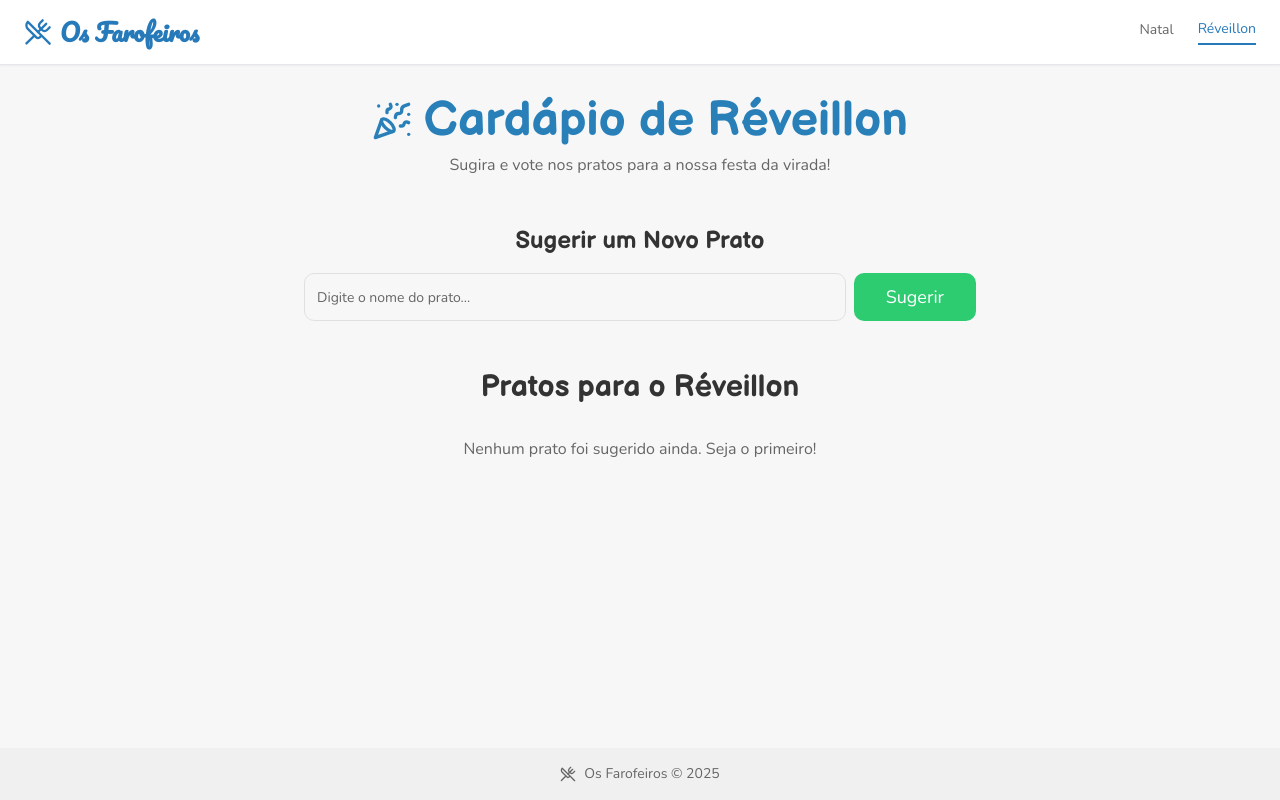
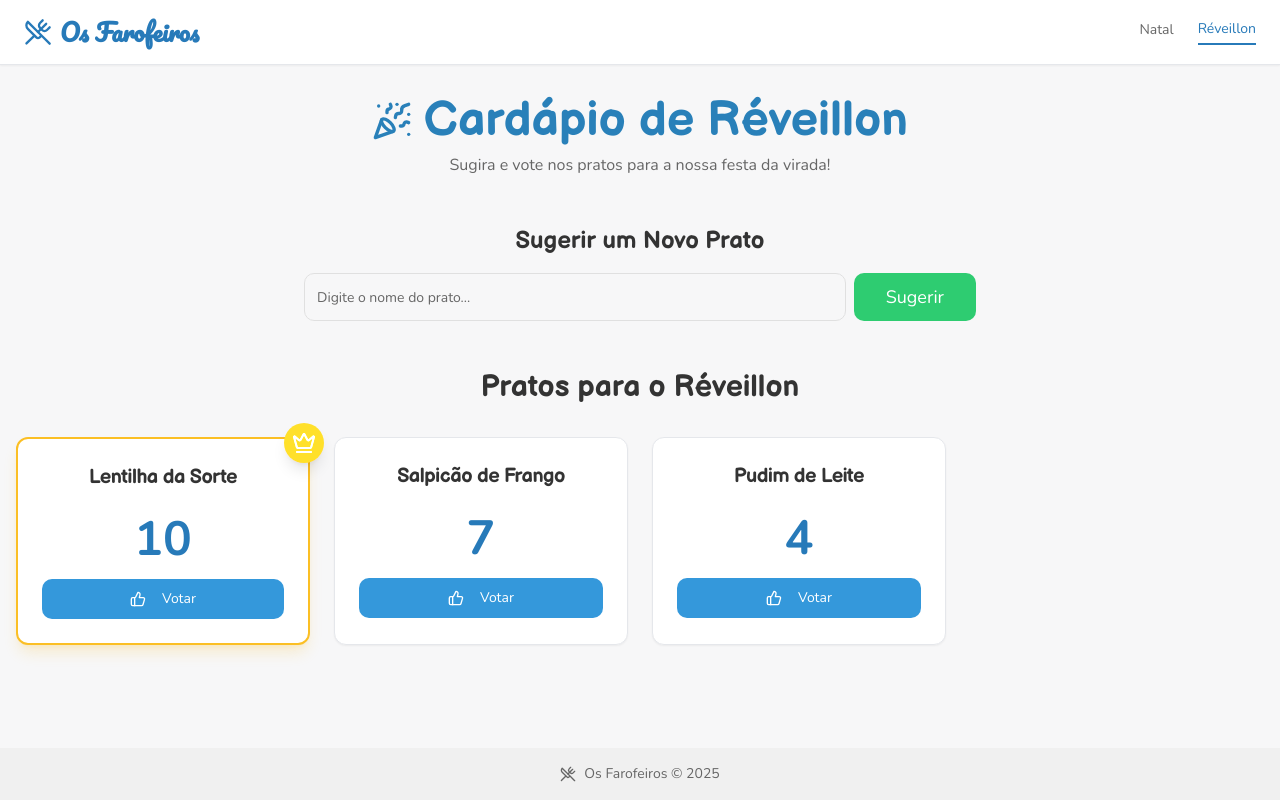
Before and after one commit to Bergch13-Il/vota--o-farofeiros-2ryckai9n, a React (Vite) app: page /reveillon in a window 1280 px wide. Built offline with nearby package versions, Linux system fonts and the light colour scheme.

Commit message:
feat: Implement persistent dish suggestions and votes

```diff
--- /dev/null
+++ b/src/components/DishCardSkeleton.tsx
@@ -0,0 +1,16 @@
+import { Card, CardContent, CardHeader } from '@/components/ui/card'
+import { Skeleton } from '@/components/ui/skeleton'
+
+export const DishCardSkeleton = () => {
+  return (
+    <Card className="animate-pulse">
+      <CardHeader>
+        <Skeleton className="h-6 w-3/4 mx-auto" />
+      </CardHeader>
+      <CardContent className="flex flex-col items-center gap-4">
+        <Skeleton className="h-12 w-16" />
+        <Skeleton className="h-10 w-full" />
+      </CardContent>
+    </Card>
+  )
+}
--- a/src/hooks/use-dishes.ts
+++ b/src/hooks/use-dishes.ts
@@ -1,104 +1,97 @@
-import { useState, useEffect, useCallback } from 'react'
+import { useState, useEffect, useMemo, useCallback } from 'react'
 import { Dish, EventType } from '@/types'
+import * as api from '@/lib/mock-api'
 
-const getInitialDishes = (eventType: EventType): Dish[] => {
+const getVotedDishesFromStorage = (eventType: EventType): string[] => {
   try {
-    const item = window.localStorage.getItem(`dishes_${eventType}`)
-    return item ? JSON.parse(item) : []
+    const key = `voted-dishes-${eventType}`
+    const stored = localStorage.getItem(key)
+    return stored ? JSON.parse(stored) : []
   } catch (error) {
-    console.error(error)
+    console.error('Failed to get voted dishes from storage', error)
     return []
   }
 }
 
-const getInitialVotedDishes = (eventType: EventType): string[] => {
+const saveVotedDishesToStorage = (eventType: EventType, ids: string[]) => {
   try {
-    const item = window.localStorage.getItem(`voted_dishes_${eventType}`)
-    return item ? JSON.parse(item) : []
+    const key = `voted-dishes-${eventType}`
+    localStorage.setItem(key, JSON.stringify(ids))
   } catch (error) {
-    console.error(error)
-    return []
+    console.error('Failed to save voted dishes to storage', error)
   }
 }
 
 export const useDishes = (eventType: EventType) => {
-  const [dishes, setDishes] = useState<Dish[]>(() =>
-    getInitialDishes(eventType),
-  )
+  const [dishes, setDishes] = useState<Dish[]>([])
+  const [isLoading, setIsLoading] = useState(true)
   const [votedDishes, setVotedDishes] = useState<string[]>(() =>
-    getInitialVotedDishes(eventType),
+    getVotedDishesFromStorage(eventType),
   )
 
-  useEffect(() => {
+  const fetchDishes = useCallback(async () => {
     try {
-      const sortedDishes = [...dishes].sort((a, b) => b.votes - a.votes)
-      window.localStorage.setItem(
-        `dishes_${eventType}`,
-        JSON.stringify(sortedDishes),
-      )
+      const fetchedDishes = await api.getDishes(eventType)
+      setDishes(fetchedDishes)
     } catch (error) {
-      console.error(error)
+      console.error(`Failed to fetch ${eventType} dishes`, error)
+    } finally {
+      setIsLoading(false)
     }
-  }, [dishes, eventType])
+  }, [eventType])
 
   useEffect(() => {
-    try {
-      window.localStorage.setItem(
-        `voted_dishes_${eventType}`,
-        JSON.stringify(votedDishes),
-      )
-    } catch (error) {
-      console.error(error)
-    }
+    fetchDishes()
+    const interval = setInterval(fetchDishes, 5000) // Poll every 5 seconds
+    return () => clearInterval(interval)
+  }, [fetchDishes])
+
+  useEffect(() => {
+    saveVotedDishesToStorage(eventType, votedDishes)
   }, [votedDishes, eventType])
 
   const addDish = useCallback(
-    (dishName: string): { success: boolean; message: string } => {
-      const trimmedName = dishName.trim()
-      if (
-        dishes.some(
-          (dish) => dish.name.toLowerCase() === trimmedName.toLowerCase(),
-        )
-      ) {
-        return { success: false, message: 'Este prato já foi sugerido!' }
+    async (name: string) => {
+      const result = await api.addDish(eventType, name)
+      if (result.success) {
+        setDishes(result.dishes)
       }
-      const newDish: Dish = {
-        id: new Date().toISOString(),
-        name: trimmedName,
-        votes: 0,
-      }
-      setDishes((prevDishes) => [...prevDishes, newDish])
-      return { success: true, message: 'Prato sugerido com sucesso!' }
+      return { success: result.success, message: result.message }
     },
-    [dishes],
+    [eventType],
   )
 
   const voteForDish = useCallback(
-    (dishId: string) => {
-      if (votedDishes.includes(dishId)) {
-        return
+    async (id: string) => {
+      if (votedDishes.includes(id)) return
+
+      setVotedDishes((prev) => [...prev, id])
+      // Optimistic update
+      setDishes((prevDishes) =>
+        prevDishes
+          .map((dish) =>
+            dish.id === id ? { ...dish, votes: dish.votes + 1 } : dish,
+          )
+          .sort((a, b) => b.votes - a.votes || a.name.localeCompare(b.name)),
+      )
+
+      const result = await api.voteForDish(eventType, id)
+      if (!result.success) {
+        // Revert optimistic update on failure
+        setVotedDishes((prev) => prev.filter((votedId) => votedId !== id))
+        fetchDishes() // Refetch to be sure
       }
-      setDishes((prevDishes) =>
-        prevDishes.map((dish) =>
-          dish.id === dishId ? { ...dish, votes: dish.votes + 1 } : dish,
-        ),
-      )
-      setVotedDishes((prevVoted) => [...prevVoted, dishId])
     },
-    [votedDishes],
+    [eventType, votedDishes, fetchDishes],
   )
 
-  const sortedDishes = [...dishes].sort((a, b) => b.votes - a.votes)
-  const winningDishId =
-    sortedDishes.length > 0 && sortedDishes[0].votes > 0
-      ? sortedDishes[0].id
-      : null
+  const winningDishId = useMemo(() => {
+    if (dishes.length === 0) return null
+    const maxVotes = Math.max(...dishes.map((d) => d.votes))
+    if (maxVotes === 0) return null
+    const winners = dishes.filter((d) => d.votes === maxVotes)
+    return winners.length === 1 ? winners[0].id : null
+  }, [dishes])
 
-  return {
-    dishes: sortedDishes,
-    votedDishes,
-    addDish,
-    voteForDish,
-    winningDishId,
-  }
+  return { dishes, votedDishes, addDish, voteForDish, winningDishId, isLoading }
 }
--- /dev/null
+++ b/src/lib/mock-api.ts
@@ -0,0 +1,113 @@
+import { Dish, EventType } from '@/types'
+
+const DB_KEY = 'farofeiros-db'
+
+const initialData: { natal: Dish[]; reveillon: Dish[] } = {
+  natal: [
+    { id: 'natal-1', name: 'Peru Assado', votes: 5 },
+    { id: 'natal-2', name: 'Bacalhoada', votes: 3 },
+    { id: 'natal-3', name: 'Farofa de Frutas', votes: 8 },
+  ],
+  reveillon: [
+    { id: 'reveillon-1', name: 'Lentilha da Sorte', votes: 10 },
+    { id: 'reveillon-2', name: 'Salpicão de Frango', votes: 7 },
+    { id: 'reveillon-3', name: 'Pudim de Leite', votes: 4 },
+  ],
+}
+
+const getDatabase = (): { natal: Dish[]; reveillon: Dish[] } => {
+  try {
+    const dbString = localStorage.getItem(DB_KEY)
+    if (dbString) {
+      return JSON.parse(dbString)
+    }
+    localStorage.setItem(DB_KEY, JSON.stringify(initialData))
+    return initialData
+  } catch (error) {
+    console.error('Failed to read from localStorage', error)
+    return initialData
+  }
+}
+
+const saveDatabase = (db: { natal: Dish[]; reveillon: Dish[] }) => {
+  try {
+    localStorage.setItem(DB_KEY, JSON.stringify(db))
+  } catch (error) {
+    console.error('Failed to write to localStorage', error)
+  }
+}
+
+const simulateDelay = (ms: number) =>
+  new Promise((resolve) => setTimeout(resolve, ms))
+
+export const getDishes = async (eventType: EventType): Promise<Dish[]> => {
+  await simulateDelay(300)
+  const db = getDatabase()
+  return db[eventType].sort(
+    (a, b) => b.votes - a.votes || a.name.localeCompare(b.name),
+  )
+}
+
+export const addDish = async (
+  eventType: EventType,
+  name: string,
+): Promise<{ success: boolean; message: string; dishes: Dish[] }> => {
+  await simulateDelay(500)
+  const db = getDatabase()
+  const dishes = db[eventType]
+
+  if (dishes.some((dish) => dish.name.toLowerCase() === name.toLowerCase())) {
+    return {
+      success: false,
+      message: 'Este prato já foi sugerido!',
+      dishes,
+    }
+  }
+
+  const newDish: Dish = {
+    id: `${eventType}-${Date.now()}`,
+    name,
+    votes: 0,
+  }
+
+  db[eventType].push(newDish)
+  saveDatabase(db)
+
+  const sortedDishes = db[eventType].sort(
+    (a, b) => b.votes - a.votes || a.name.localeCompare(b.name),
+  )
+
+  return {
+    success: true,
+    message: 'Prato sugerido com sucesso!',
+    dishes: sortedDishes,
+  }
+}
+
+export const voteForDish = async (
+  eventType: EventType,
+  id: string,
+): Promise<{ success: boolean; message: string; dishes: Dish[] }> => {
+  await simulateDelay(200)
+  const db = getDatabase()
+  const dish = db[eventType].find((d) => d.id === id)
+
+  if (dish) {
+    dish.votes += 1
+    saveDatabase(db)
+    const sortedDishes = db[eventType].sort(
+      (a, b) => b.votes - a.votes || a.name.localeCompare(b.name),
+    )
+    return {
+      success: true,
+      message: 'Voto computado!',
+      dishes: sortedDishes,
+    }
+  }
+
+  return {
+    success: false,
+    message: 'Prato não encontrado.',
+    dishes: db[eventType],
+  }
+}
--- a/src/pages/Natal.tsx
+++ b/src/pages/Natal.tsx
@@ -5,14 +5,21 @@ import { useToast } from '@/components/ui/use-toast'
 import { DishCard } from '@/components/DishCard'
 import { useDishes } from '@/hooks/use-dishes'
 import { TreePine } from 'lucide-react'
+import { DishCardSkeleton } from '@/components/DishCardSkeleton'
 
 const NatalPage = () => {
   const [newDishName, setNewDishName] = useState('')
-  const { dishes, votedDishes, addDish, voteForDish, winningDishId } =
-    useDishes('natal')
+  const {
+    dishes,
+    votedDishes,
+    addDish,
+    voteForDish,
+    winningDishId,
+    isLoading,
+  } = useDishes('natal')
   const { toast } = useToast()
 
-  const handleSuggestDish = () => {
+  const handleSuggestDish = async () => {
     if (newDishName.trim() === '') {
       toast({
         title: 'Erro',
@@ -21,12 +28,12 @@ const NatalPage = () => {
       })
       return
     }
-    const result = addDish(newDishName)
+    const result = await addDish(newDishName)
     toast({
       title: result.success ? 'Sucesso!' : 'Atenção',
       description: result.message,
       variant: result.success ? 'default' : 'destructive',
-      className: 'bg-success text-white',
+      className: result.success ? 'bg-success text-white' : '',
     })
     if (result.success) {
       setNewDishName('')
@@ -74,7 +81,13 @@ const NatalPage = () => {
         <h2 className="text-3xl font-bold mb-8 text-center font-display">
           Pratos para o Natal
         </h2>
-        {dishes.length === 0 ? (
+        {isLoading ? (
+          <div className="grid grid-cols-1 sm:grid-cols-2 md:grid-cols-3 lg:grid-cols-4 gap-6">
+            {Array.from({ length: 4 }).map((_, index) => (
+              <DishCardSkeleton key={index} />
+            ))}
+          </div>
+        ) : dishes.length === 0 ? (
           <p className="text-center text-muted-foreground">
             Nenhum prato foi sugerido ainda. Seja o primeiro!
           </p>
--- a/src/pages/Reveillon.tsx
+++ b/src/pages/Reveillon.tsx
@@ -5,14 +5,21 @@ import { useToast } from '@/components/ui/use-toast'
 import { DishCard } from '@/components/DishCard'
 import { useDishes } from '@/hooks/use-dishes'
 import { PartyPopper } from 'lucide-react'
+import { DishCardSkeleton } from '@/components/DishCardSkeleton'
 
 const ReveillonPage = () => {
   const [newDishName, setNewDishName] = useState('')
-  const { dishes, votedDishes, addDish, voteForDish, winningDishId } =
-    useDishes('reveillon')
+  const {
+    dishes,
+    votedDishes,
+    addDish,
+    voteForDish,
+    winningDishId,
+    isLoading,
+  } = useDishes('reveillon')
   const { toast } = useToast()
 
-  const handleSuggestDish = () => {
+  const handleSuggestDish = async () => {
     if (newDishName.trim() === '') {
       toast({
         title: 'Erro',
@@ -21,12 +28,12 @@ const ReveillonPage = () => {
       })
       return
     }
-    const result = addDish(newDishName)
+    const result = await addDish(newDishName)
     toast({
       title: result.success ? 'Sucesso!' : 'Atenção',
       description: result.message,
       variant: result.success ? 'default' : 'destructive',
-      className: 'bg-success text-white',
+      className: result.success ? 'bg-success text-white' : '',
     })
     if (result.success) {
       setNewDishName('')
@@ -74,7 +81,13 @@ const ReveillonPage = () => {
         <h2 className="text-3xl font-bold mb-8 text-center font-display">
           Pratos para o Réveillon
         </h2>
-        {dishes.length === 0 ? (
+        {isLoading ? (
+          <div className="grid grid-cols-1 sm:grid-cols-2 md:grid-cols-3 lg:grid-cols-4 gap-6">
+            {Array.from({ length: 4 }).map((_, index) => (
+              <DishCardSkeleton key={index} />
+            ))}
+          </div>
+        ) : dishes.length === 0 ? (
           <p className="text-center text-muted-foreground">
             Nenhum prato foi sugerido ainda. Seja o primeiro!
           </p>
```
